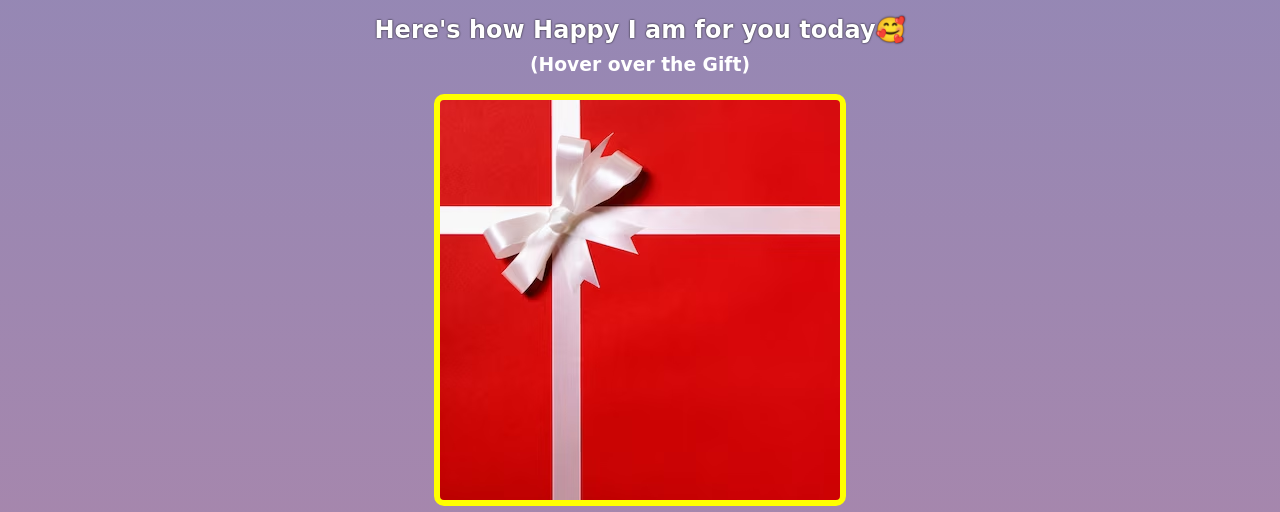
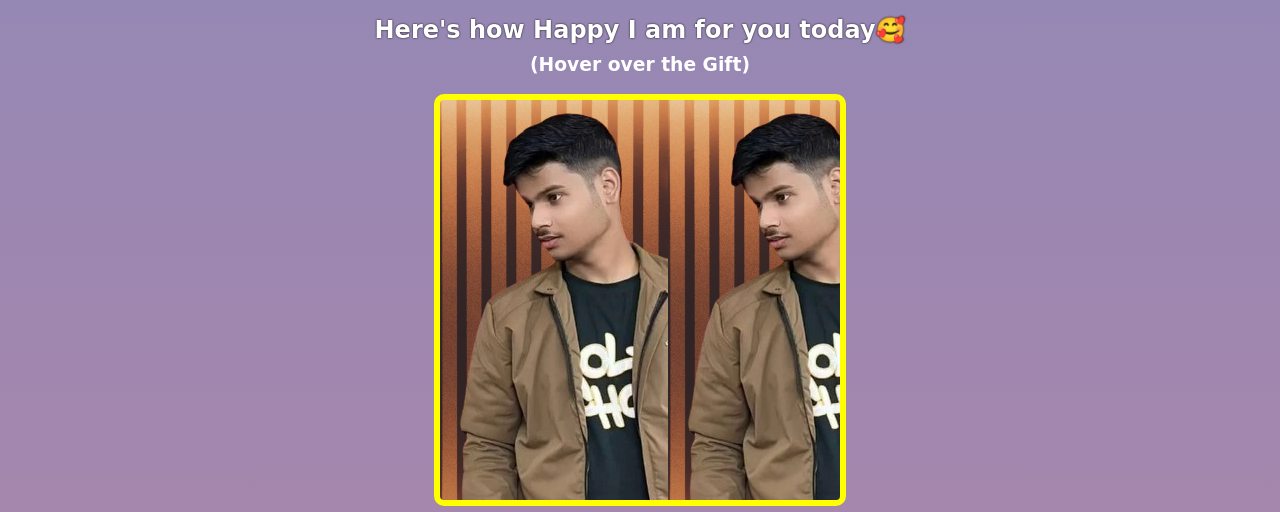
Before and after one commit to surender18/HappyBirthdayMukul, a plain HTML site: page index.html in a window 1280 px wide. Shown: the part 440-952 px from the top of the page. Drawn offline with Linux system fonts and the light colour scheme; a web font is replaced by a local one.

Commit message:
Update style.css
image changed

```diff
--- a/style.css
+++ b/style.css
@@ -52,7 +52,7 @@ h2,h1,h4{
     height: 400px;
     border: 6px solid yellow;
     border-radius: 10px;
-    background-image: url("birthdaypnggant-bow_1101-617.avif");
+    background-image: url("Mukulimg.png");
 }
 #img-happy:hover{
     background-image: url("tiJ.gif");
```
